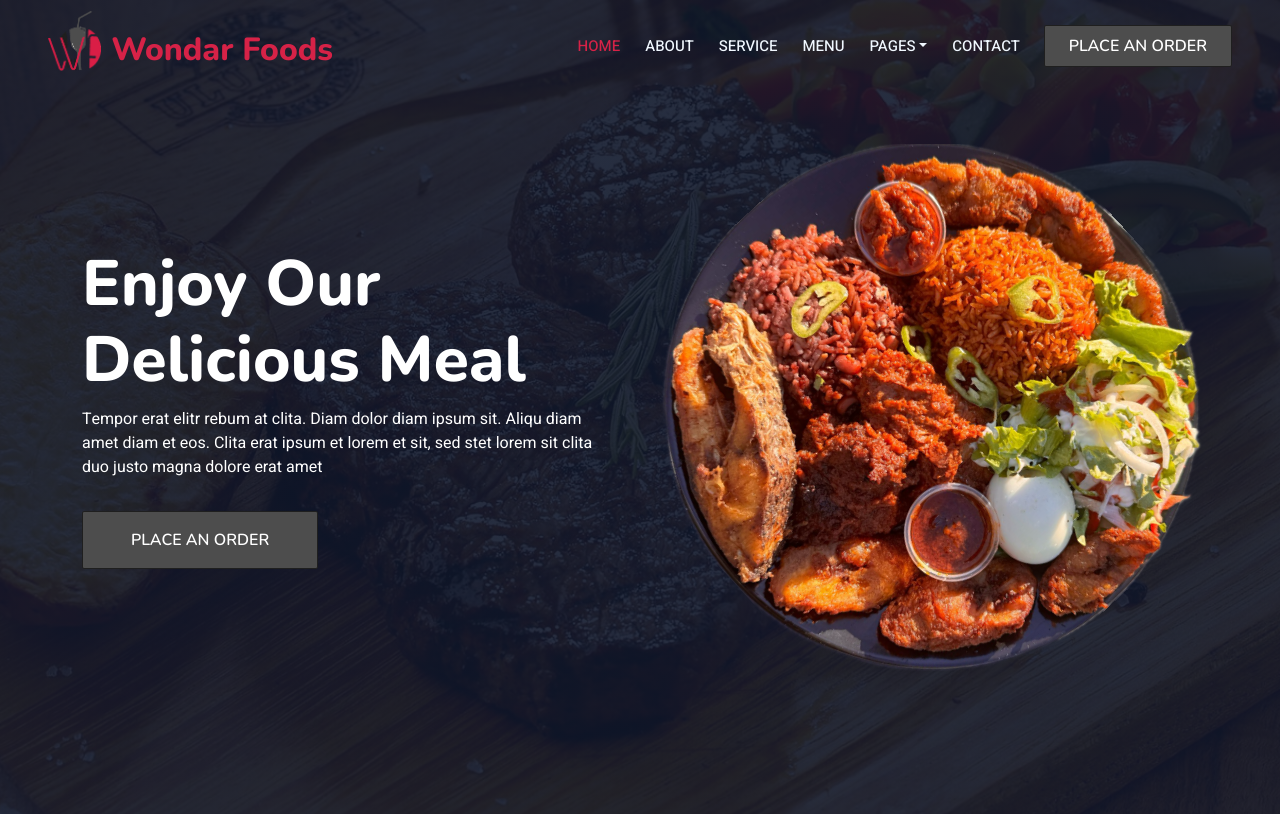
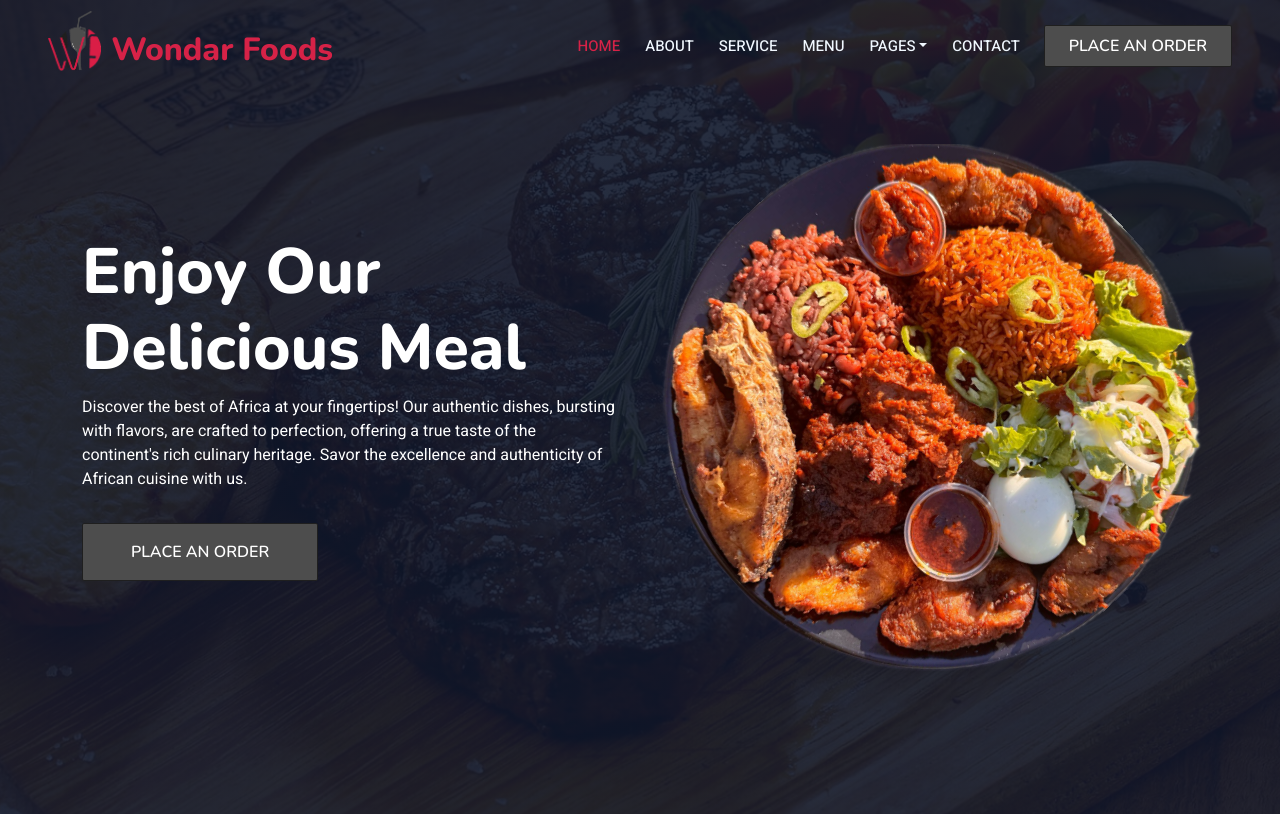
Before and after one commit to Tsehben/wondarworld, a Flask app: page / in a window 1280 px wide. Shown: the top 814 px of the page. Run offline with Flask 3, Linux system fonts and the light colour scheme; some libraries are stand-ins or nearby versions.

Commit message:
header changed

```diff
--- a/templates/index.html
+++ b/templates/index.html
@@ -9,7 +9,7 @@
         <div class="row align-items-center g-5">
             <div class="col-lg-6 text-center text-lg-start">
                 <h1 class="display-3 text-white animated slideInLeft">Enjoy Our<br>Delicious Meal</h1>
-                <p class="text-white animated slideInLeft mb-4 pb-2">Tempor erat elitr rebum at clita. Diam dolor diam ipsum sit. Aliqu diam amet diam et eos. Clita erat ipsum et lorem et sit, sed stet lorem sit clita duo justo magna dolore erat amet</p>
+                <p class="text-white animated slideInLeft mb-4 pb-2">Discover the best of Africa at your fingertips! Our authentic dishes, bursting with flavors, are crafted to perfection, offering a true taste of the continent's rich culinary heritage. Savor the excellence and authenticity of African cuisine with us.</p>
                 <a href="" class="btn btn-primary py-sm-3 px-sm-5 me-3 animated slideInLeft">Place An Order</a>
             </div>
             <div class="col-lg-6 text-center text-lg-end overflow-hidden">
```
